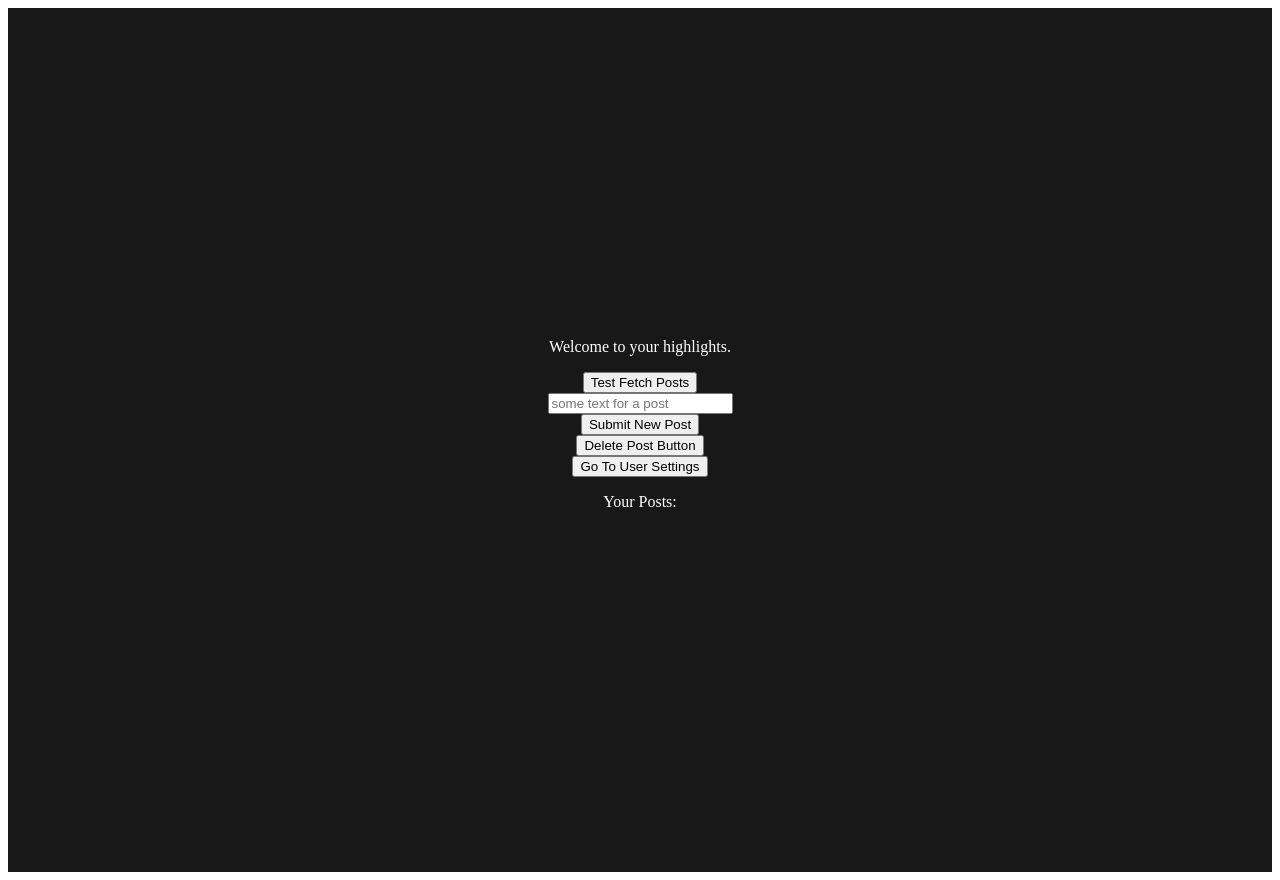
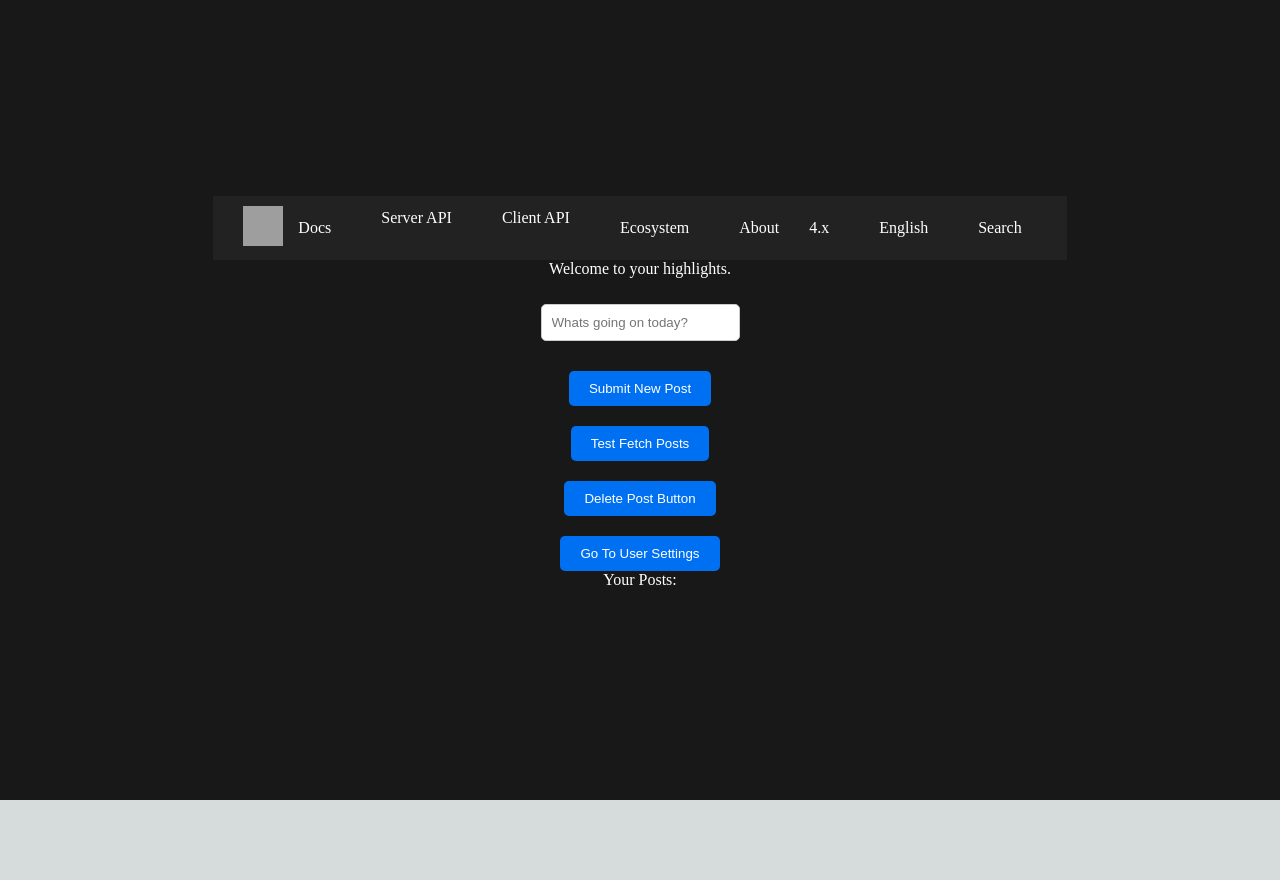
Before and after one commit to mmaquer2/highlight-twitter-clone, a Next.js app in the folder client/: page /dashboard in a window 1280 px wide. After the commit the page ends 800 px from the top, so only its background shows below. Built offline with nearby package versions, Linux system fonts and the light colour scheme; grey boxes are pictures that could not be loaded.

Commit message:
add navbar and postcard components

```diff
--- a/client/src/app/components/navbar.tsx
+++ b/client/src/app/components/navbar.tsx
@@ -1,11 +1,48 @@
+import React from 'react';
+import styles from '../../styles/Navbar.module.css';
+import '../globals.css'
+
 /*
 
 // navbar
 
 */
 
-export const Navbar = () => {
-  const styles = {};
 
-  return <Navbar></Navbar>;
-};
+
+
+function Navbar() {
+  return (
+    <div className={styles.navbar}>
+      <div className={styles.logo}>
+        <img src="/path-to-your-logo.png" alt="Logo" />
+      </div>
+      <div className={styles.menu}>
+        <a href="#">Docs</a>
+        <div className={styles.dropdown}>
+          <a href="#">Server API</a>
+          <div className={styles.dropdownContent}>
+            <a href="#">Option 1</a>
+            <a href="#">Option 2</a>
+          </div>
+        </div>
+        <div className={styles.dropdown}>
+          <a href="#">Client API</a>
+          <div className={styles.dropdownContent}>
+            <a href="#">Option 1</a>
+            <a href="#">Option 2</a>
+          </div>
+        </div>
+        <a href="#">Ecosystem</a>
+        <a href="#">About</a>
+      </div>
+      <div className={styles.rightMenu}>
+        <a href="#">4.x</a>
+        <a href="#">English</a>
+        <a href="#">Search</a>
+      </div>
+    </div>
+  );
+}
+
+export default Navbar;
--- /dev/null
+++ b/client/src/app/components/postcard.tsx
@@ -0,0 +1,19 @@
+import React from 'react';
+import styles from '../../styles/postcard.module.css';
+
+
+//TODO: add date created to postcard, likes, comments, etc.
+interface PostCardProps {
+    id: number;
+    content: string;
+  }
+
+  const PostCard: React.FC<PostCardProps> = ({ id, content }) => {
+    return (
+      <div className={styles.card}>
+        <p className={styles.content}>{content}</p>
+      </div>
+    );
+  }
+
+  export default PostCard;
--- a/client/src/app/page.module.css
+++ b/client/src/app/page.module.css
@@ -30,7 +30,7 @@
   margin-top: 20px;
   padding: 10px 20px;
   background-color: #0070f3;
-  color: #white;
+  color: white;
   border: none;
   border-radius: 5px;
   cursor: pointer;
--- a/client/src/pages/dashboard.tsx
+++ b/client/src/pages/dashboard.tsx
@@ -1,7 +1,11 @@
 "use client";
 import { useEffect, useState } from "react";
-import styles from "../app/page.module.css";
+import styles from "../styles/dashboard.module.css";
+import '../styles/global.css'
 import { fetchPosts, createPost } from "../app/api/post.api";
+import Navbar from "@/app/components/navbar";
+import PostCard from "@/app/components/postcard";
+
 
 /*
  * the Dashboard of an individual user, where they can see their posts and create new ones
@@ -36,29 +40,34 @@ export default function Dashboard() {
   }
 
   return (
+
     <main className={styles.main}>
+     <Navbar />
       <p className={styles.text}>Welcome to your highlights.</p>
 
-      <button onClick={getPostData}>Test Fetch Posts</button>
-
       <input
+        className={styles.input}
         onChange={(e) => setNewContent(e.target.value)}
-        placeholder="some text for a post"
+        placeholder="Whats going on today?"
       ></input>
 
-      <button onClick={createNewPost}>Submit New Post</button>
+      <button className={styles.button} type="submit" onClick={createNewPost}>Submit New Post</button>
 
-      <button onClick={deleteUserPost}>Delete Post Button</button>
+      <button className={styles.button} type="submit" onClick={getPostData}>Test Fetch Posts</button>
 
-      <button onClick={goToUserSettings}>Go To User Settings</button>
+      <button className={styles.button} type="submit" onClick={deleteUserPost}>Delete Post Button</button>
 
-      <p>Your Posts:</p>
+      <button className={styles.button} type="submit" onClick={goToUserSettings}>Go To User Settings</button>
 
-      <ul>
+      <p className={styles.text} >Your Posts:</p>
+
+      <div>
         {posts.map((post: any) => (
-          <li key={post.id}>{post.content}</li>
+          <PostCard key={post.id} id={post.id} content={post.content} />
         ))}
-      </ul>
+      </div>
+
+
     </main>
   );
 }
--- a/client/src/pages/signup.tsx
+++ b/client/src/pages/signup.tsx
@@ -1,7 +1,7 @@
 "use client";
 import { useState } from "react";
 import { register } from "@/app/api/auth.api";
-import styles from "../app/signups.module.css";
+import styles from "../styles/signups.module.css";
 
 export default function Signup() {
   const [username, setUsername] = useState("");
--- /dev/null
+++ b/client/src/styles/dashboard.module.css
@@ -0,0 +1,68 @@
+
+.main {
+    min-height: 100vh;
+    display: flex;
+    flex-direction: column;
+    align-items: center;
+    justify-content: center;
+    background-color: #181818;
+    color: #fff;
+    padding: 2rem;
+  }
+
+  .text {
+    margin-bottom: 1rem;
+  }
+  .input {
+    margin: 10px 10px;
+    padding: 10px;
+    border: 1px solid #ccc;
+    border-radius: 5px;
+    outline: none;
+    transition: border-color 0.3s;
+  }
+
+  .input:focus {
+    border-color: #0070f3;
+  }
+
+  .button {
+    margin-top: 20px;
+    padding: 10px 20px;
+    background-color: #0070f3;
+    color: white;
+    border: none;
+    border-radius: 5px;
+    cursor: pointer;
+    transition: background-color 0.3s;
+  }
+
+  .button:hover {
+    background-color: #005dc1;
+  }
+
+  /* Tablet and Smaller Desktop */
+  @media (min-width: 701px) and (max-width: 1120px) {
+    .grid {
+      grid-template-columns: repeat(2, 50%);
+    }
+  }
+
+  @media (prefers-color-scheme: dark) {
+    .vercelLogo {
+      filter: invert(1);
+    }
+
+    .logo {
+      filter: invert(1) drop-shadow(0 0 0.3rem #ffffff70);
+    }
+  }
+
+  @keyframes rotate {
+    from {
+      transform: rotate(360deg);
+    }
+    to {
+      transform: rotate(0deg);
+    }
+  }
--- /dev/null
+++ b/client/src/styles/global.css
@@ -0,0 +1,107 @@
+:root {
+    --max-width: 1100px;
+    --border-radius: 12px;
+    --font-mono: ui-monospace, Menlo, Monaco, "Cascadia Mono", "Segoe UI Mono",
+      "Roboto Mono", "Oxygen Mono", "Ubuntu Monospace", "Source Code Pro",
+      "Fira Mono", "Droid Sans Mono", "Courier New", monospace;
+
+    --foreground-rgb: 0, 0, 0;
+    --background-start-rgb: 214, 219, 220;
+    --background-end-rgb: 255, 255, 255;
+
+    --primary-glow: conic-gradient(
+      from 180deg at 50% 50%,
+      #16abff33 0deg,
+      #0885ff33 55deg,
+      #54d6ff33 120deg,
+      #0071ff33 160deg,
+      transparent 360deg
+    );
+    --secondary-glow: radial-gradient(
+      rgba(255, 255, 255, 1),
+      rgba(255, 255, 255, 0)
+    );
+
+    --tile-start-rgb: 239, 245, 249;
+    --tile-end-rgb: 228, 232, 233;
+    --tile-border: conic-gradient(
+      #00000080,
+      #00000040,
+      #00000030,
+      #00000020,
+      #00000010,
+      #00000010,
+      #00000080
+    );
+
+    --callout-rgb: 238, 240, 241;
+    --callout-border-rgb: 172, 175, 176;
+    --card-rgb: 180, 185, 188;
+    --card-border-rgb: 131, 134, 135;
+  }
+
+  @media (prefers-color-scheme: dark) {
+    :root {
+      --foreground-rgb: 255, 255, 255;
+      --background-start-rgb: 0, 0, 0;
+      --background-end-rgb: 0, 0, 0;
+
+      --primary-glow: radial-gradient(rgba(1, 65, 255, 0.4), rgba(1, 65, 255, 0));
+      --secondary-glow: linear-gradient(
+        to bottom right,
+        rgba(1, 65, 255, 0),
+        rgba(1, 65, 255, 0),
+        rgba(1, 65, 255, 0.3)
+      );
+
+      --tile-start-rgb: 2, 13, 46;
+      --tile-end-rgb: 2, 5, 19;
+      --tile-border: conic-gradient(
+        #ffffff80,
+        #ffffff40,
+        #ffffff30,
+        #ffffff20,
+        #ffffff10,
+        #ffffff10,
+        #ffffff80
+      );
+
+      --callout-rgb: 20, 20, 20;
+      --callout-border-rgb: 108, 108, 108;
+      --card-rgb: 100, 100, 100;
+      --card-border-rgb: 200, 200, 200;
+    }
+  }
+
+  * {
+    box-sizing: border-box;
+    padding: 0;
+    margin: 0;
+  }
+
+  html,
+  body {
+    max-width: 100vw;
+    overflow-x: hidden;
+  }
+
+  body {
+    color: rgb(var(--foreground-rgb));
+    background: linear-gradient(
+        to bottom,
+        transparent,
+        rgb(var(--background-end-rgb))
+      )
+      rgb(var(--background-start-rgb));
+  }
+
+  a {
+    color: inherit;
+    text-decoration: none;
+  }
+
+  @media (prefers-color-scheme: dark) {
+    html {
+      color-scheme: dark;
+    }
+  }
--- /dev/null
+++ b/client/src/styles/navbar.module.css
@@ -0,0 +1,49 @@
+.navbar {
+    display: flex;
+    justify-content: space-between;
+    align-items: center;
+    padding: 10px 30px;
+    background-color: #222;
+    color: white;
+  }
+
+  .logo img {
+    width: 40px;
+    height: 40px;
+  }
+
+  .menu, .rightMenu {
+    display: flex;
+    gap: 20px;
+  }
+
+  .menu a, .rightMenu a {
+    text-decoration: none;
+    color: white;
+    padding: 10px 15px;
+    position: relative;
+  }
+
+  .dropdown {
+    position: relative;
+  }
+
+  .dropdownContent {
+    display: none;
+    position: absolute;
+    top: 100%;
+    left: 0;
+    background-color: #333;
+    border: 1px solid #555;
+  }
+
+  .dropdownContent a {
+    display: block;
+    padding: 10px 15px;
+    color: white;
+    text-decoration: none;
+  }
+
+  .dropdown:hover .dropdownContent {
+    display: block;
+  }
--- /dev/null
+++ b/client/src/styles/postcard.module.css
@@ -0,0 +1,16 @@
+.card {
+    border: 1px solid #ccc;
+    padding: 20px;
+    margin: 10px;
+    border-radius: 5px;
+    box-shadow: 0 2px 4px rgba(0, 0, 0, 0.1);
+  }
+
+  .title {
+    font-size: 18px;
+    margin-bottom: 10px;
+  }
+
+  .content {
+    font-size: 16px;
+  }
```
Also changed, not shown: client/src/styles/signups.module.css (renamed from client/src/app/signups.module.css).
